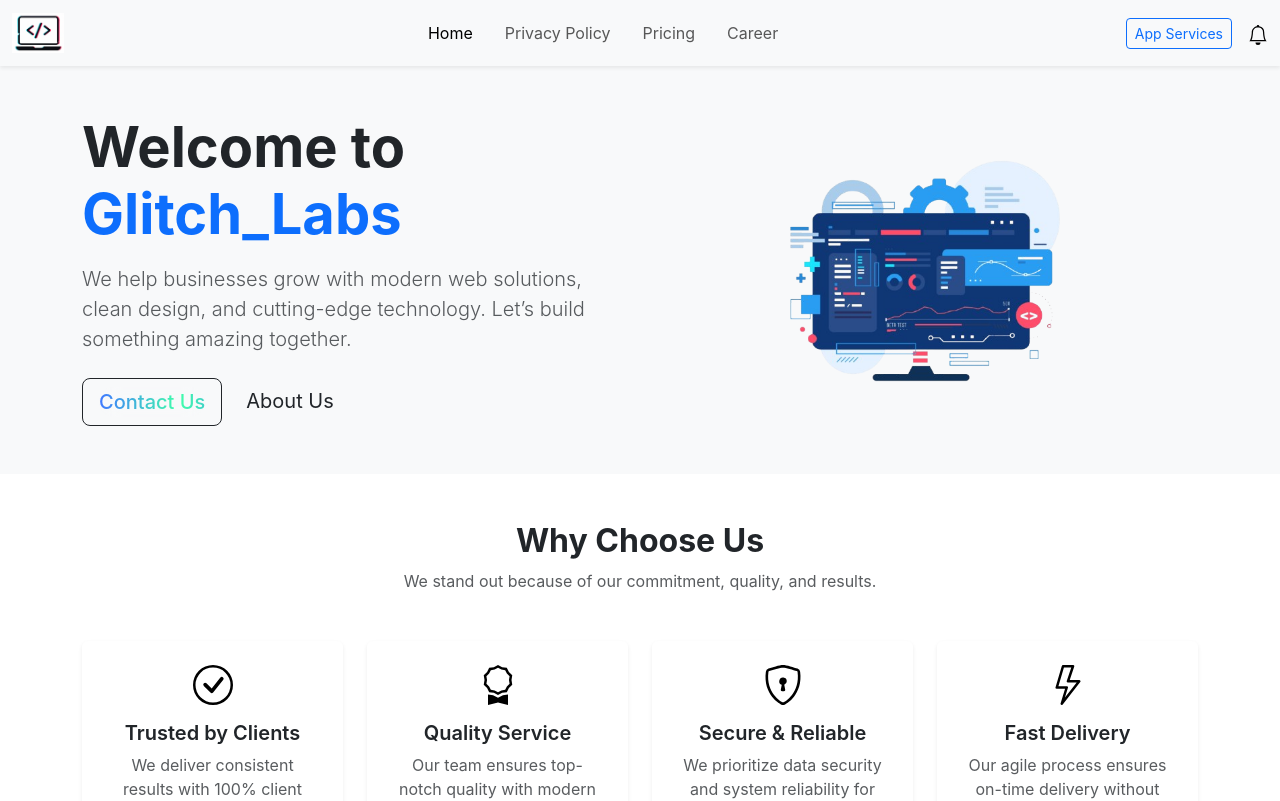
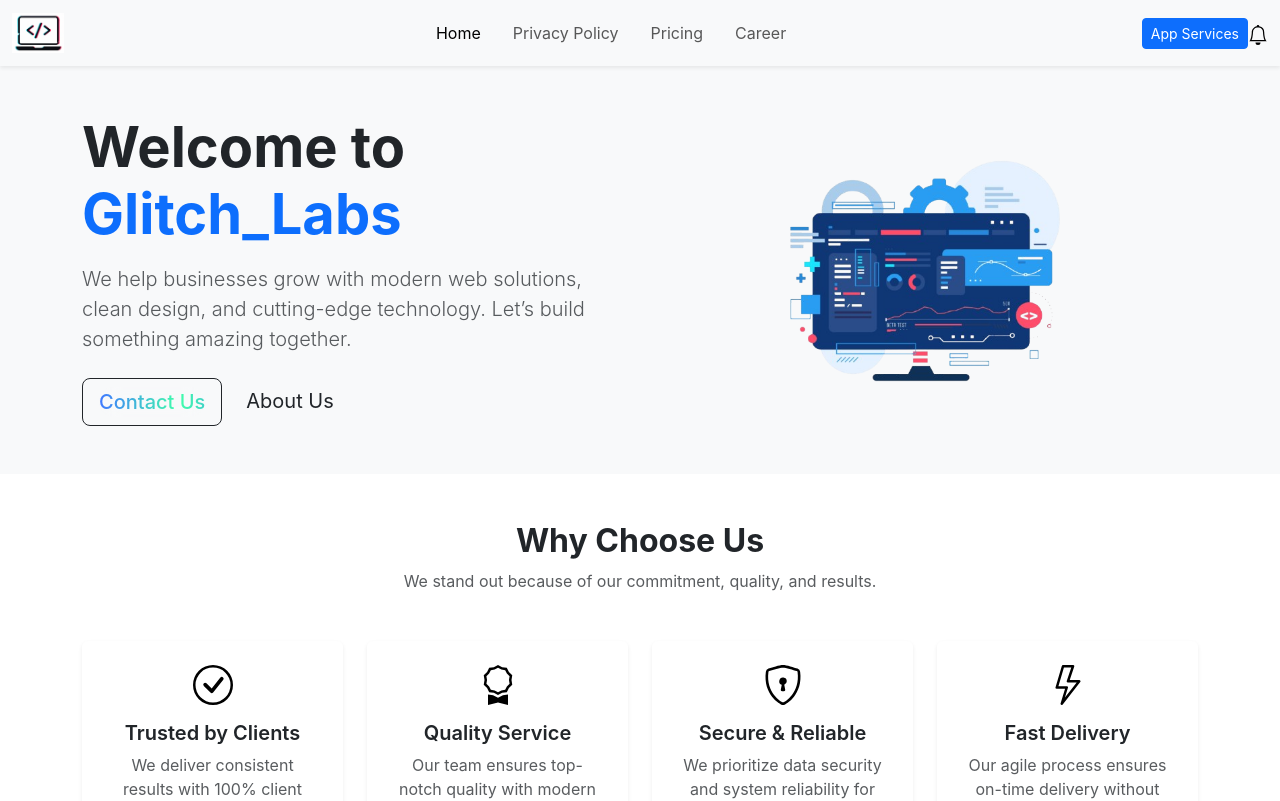
Before and after one commit to ScibiscusIndia/glitch_labs, a React (Create React App) app: page / in a window 1280 px wide. Shown: the top 801 px of the page. Built offline with nearby package versions, Linux system fonts and the light colour scheme.

Commit message:
app service repared2

```diff
--- a/src/Components/Navbar.js
+++ b/src/Components/Navbar.js
@@ -58,10 +58,10 @@ export default function AppNavbar() {
 
           <div className="d-none d-lg-flex align-items-center">
             <Button
-              variant="outline-primary"
+              as={NavLink}
+              to="/AppServices"
+              variant="primary"
               size="sm"
-              className="me-3 app-services-btn"
-              href="/AppServices"
             >
               App Services
             </Button>
```
